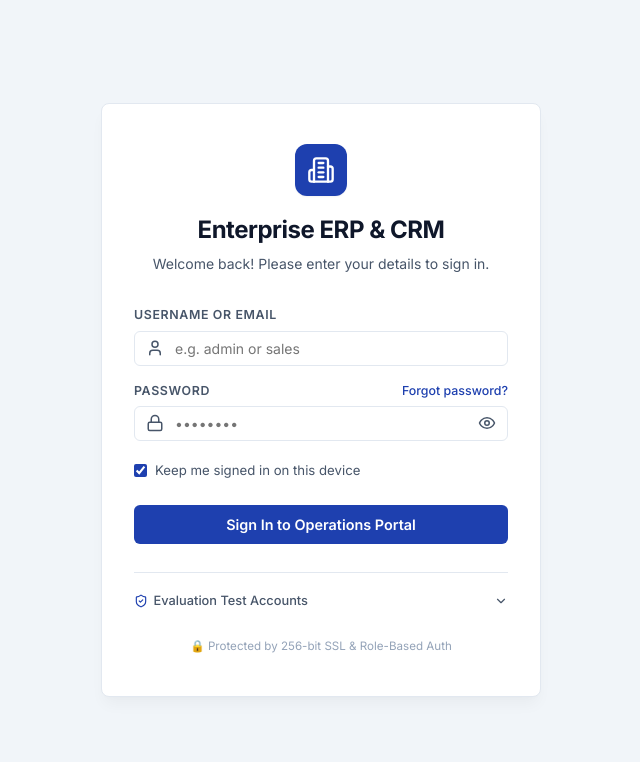
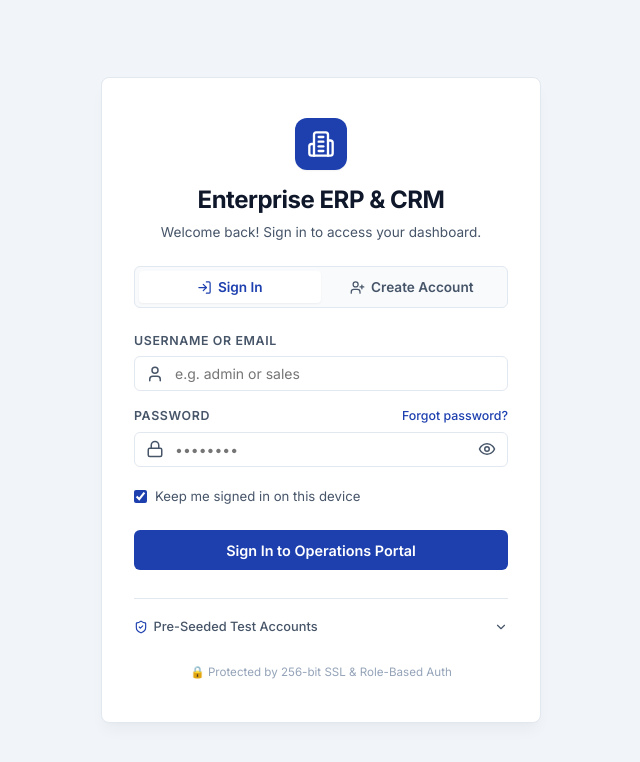
Before and after one commit to Theviveksing/mini-erp-crm-portal, a React (Vite) app in the folder frontend/: page / in a window 1280 px wide. Shown: the top 762 px of the page, without its empty margins (319-959 px from the left). Built offline with nearby package versions, Linux system fonts and the light colour scheme.

Commit message:
Feature: Add full user registration (Create Account) API and UI tab

```diff
--- a/frontend/src/components/Login.tsx
+++ b/frontend/src/components/Login.tsx
@@ -1,20 +1,31 @@
 import React, { useState } from 'react';
-import { User, Lock, Eye, EyeOff, ShieldAlert, Building2, ChevronDown, ChevronUp, Check, ShieldCheck } from 'lucide-react';
+import { User, Lock, Eye, EyeOff, ShieldAlert, Building2, ChevronDown, ChevronUp, Check, ShieldCheck, UserPlus, LogIn, BadgeCheck } from 'lucide-react';
 
 interface LoginProps {
   onLoginSuccess: (token: string, user: { id: string; name: string; username: string; role: string }) => void;
 }
 
 export const Login: React.FC<LoginProps> = ({ onLoginSuccess }) => {
+  const [authMode, setAuthMode] = useState<'signin' | 'register'>('signin');
+
+  // Login Form States
   const [username, setUsername] = useState('');
   const [password, setPassword] = useState('');
   const [showPassword, setShowPassword] = useState(false);
   const [rememberMe, setRememberMe] = useState(true);
+
+  // Register Form States
+  const [regName, setRegName] = useState('');
+  const [regUsername, setRegUsername] = useState('');
+  const [regPassword, setRegPassword] = useState('');
+  const [regRole, setRegRole] = useState('SALES');
+
   const [error, setError] = useState('');
+  const [successMsg, setSuccessMsg] = useState('');
   const [isLoading, setIsLoading] = useState(false);
   const [showDemoCredentials, setShowDemoCredentials] = useState(false);
 
-  const handleSubmit = async (e: React.FormEvent) => {
+  const handleLoginSubmit = async (e: React.FormEvent) => {
     e.preventDefault();
     if (!username || !password) {
       setError('Please enter both username and password');
@@ -22,6 +33,7 @@ export const Login: React.FC<LoginProps> = ({ onLoginSuccess }) => {
     }
 
     setError('');
+    setSuccessMsg('');
     setIsLoading(true);
 
     try {
@@ -45,7 +57,48 @@ export const Login: React.FC<LoginProps> = ({ onLoginSuccess }) => {
     }
   };
 
+  const handleRegisterSubmit = async (e: React.FormEvent) => {
+    e.preventDefault();
+    if (!regName.trim() || !regUsername.trim() || !regPassword) {
+      setError('Please complete all registration fields');
+      return;
+    }
+
+    setError('');
+    setSuccessMsg('');
+    setIsLoading(true);
+
+    try {
+      const response = await fetch('http://localhost:5000/api/auth/register', {
+        method: 'POST',
+        headers: { 'Content-Type': 'application/json' },
+        body: JSON.stringify({
+          name: regName.trim(),
+          username: regUsername.trim(),
+          password: regPassword,
+          role: regRole
+        })
+      });
+
+      const data = await response.json();
+
+      if (!response.ok) {
+        throw new Error(data.error || 'Registration failed');
+      }
+
+      setSuccessMsg('Account created successfully! Signing you in...');
+      setTimeout(() => {
+        onLoginSuccess(data.token, data.user);
+      }, 600);
+    } catch (err: any) {
+      setError(err.message || 'Failed to create user account');
+    } finally {
+      setIsLoading(false);
+    }
+  };
+
   const handleSelectDemoAccount = (roleName: string) => {
+    setAuthMode('signin');
     const roleKey = roleName.toLowerCase();
     setUsername(roleKey);
     setPassword(`${roleKey}123`);
@@ -56,7 +109,7 @@ export const Login: React.FC<LoginProps> = ({ onLoginSuccess }) => {
     <div className="login-page">
       <div className="login-card" style={{ maxWidth: '440px' }}>
         {/* Brand Header */}
-        <div style={{ textAlign: 'center', marginBottom: '2rem' }}>
+        <div style={{ textAlign: 'center', marginBottom: '1.5rem' }}>
           <div style={{
             display: 'inline-flex',
             alignItems: 'center',
@@ -66,7 +119,7 @@ export const Login: React.FC<LoginProps> = ({ onLoginSuccess }) => {
             borderRadius: '12px',
             backgroundColor: 'var(--primary)',
             color: '#ffffff',
-            marginBottom: '1rem',
+            marginBottom: '0.75rem',
             boxShadow: 'var(--shadow-sm)'
           }}>
             <Building2 size={28} />
@@ -74,9 +127,68 @@ export const Login: React.FC<LoginProps> = ({ onLoginSuccess }) => {
           <h2 style={{ fontSize: '1.5rem', fontWeight: 700, letterSpacing: '-0.02em', color: 'var(--text-main)' }}>
             Enterprise ERP & CRM
           </h2>
-          <p style={{ color: 'var(--text-muted)', fontSize: '0.875rem', marginTop: '0.35rem' }}>
-            Welcome back! Please enter your details to sign in.
+          <p style={{ color: 'var(--text-muted)', fontSize: '0.85rem', marginTop: '0.25rem' }}>
+            {authMode === 'signin' ? 'Welcome back! Sign in to access your dashboard.' : 'Create a new employee user account.'}
           </p>
+        </div>
+
+        {/* Tab Switcher */}
+        <div style={{
+          display: 'flex',
+          backgroundColor: 'var(--bg-app)',
+          borderRadius: 'var(--border-radius-sm)',
+          padding: '0.25rem',
+          marginBottom: '1.5rem',
+          border: '1px solid var(--border-color)'
+        }}>
+          <button
+            type="button"
+            onClick={() => { setAuthMode('signin'); setError(''); setSuccessMsg(''); }}
+            style={{
+              flex: 1,
+              padding: '0.5rem',
+              border: 'none',
+              borderRadius: '4px',
+              fontWeight: 600,
+              fontSize: '0.85rem',
+              cursor: 'pointer',
+              display: 'flex',
+              alignItems: 'center',
+              justifyContent: 'center',
+              gap: '0.35rem',
+              backgroundColor: authMode === 'signin' ? 'var(--bg-card)' : 'transparent',
+              color: authMode === 'signin' ? 'var(--primary)' : 'var(--text-muted)',
+              boxShadow: authMode === 'signin' ? 'var(--shadow-sm)' : 'none',
+              transition: 'all 0.15s ease'
+            }}
+          >
+            <LogIn size={15} />
+            <span>Sign In</span>
+          </button>
+          <button
+            type="button"
+            onClick={() => { setAuthMode('register'); setError(''); setSuccessMsg(''); }}
+            style={{
+              flex: 1,
+              padding: '0.5rem',
+              border: 'none',
+              borderRadius: '4px',
+              fontWeight: 600,
+              fontSize: '0.85rem',
+              cursor: 'pointer',
+              display: 'flex',
+              alignItems: 'center',
+              justifyContent: 'center',
+              gap: '0.35rem',
+              backgroundColor: authMode === 'register' ? 'var(--bg-card)' : 'transparent',
+              color: authMode === 'register' ? 'var(--primary)' : 'var(--text-muted)',
+              boxShadow: authMode === 'register' ? 'var(--shadow-sm)' : 'none',
+              transition: 'all 0.15s ease'
+            }}
+          >
+            <UserPlus size={15} />
+            <span>Create Account</span>
+          </button>
         </div>
 
         {/* Error Alert */}
@@ -87,8 +199,17 @@ export const Login: React.FC<LoginProps> = ({ onLoginSuccess }) => {
           </div>
         )}
 
-        {/* Authentication Form */}
-        <form onSubmit={handleSubmit}>
+        {/* Success Alert */}
+        {successMsg && (
+          <div className="alert-box" style={{ backgroundColor: 'var(--success-light)', color: 'var(--success)', border: '1px solid rgba(15,118,110,0.2)', animation: 'fadeIn 0.2s ease-out' }}>
+            <BadgeCheck size={18} style={{ flexShrink: 0 }} />
+            <span>{successMsg}</span>
+          </div>
+        )}
+
+        {/* MODE 1: Sign In Form */}
+        {authMode === 'signin' ? (
+          <form onSubmit={handleLoginSubmit}>
             <div className="form-group">
               <label className="form-label" htmlFor="username">Username or Email</label>
               <div style={{ position: 'relative' }}>
@@ -174,7 +295,6 @@ export const Login: React.FC<LoginProps> = ({ onLoginSuccess }) => {
               </div>
             </div>
 
-          {/* Remember Me Option */}
             <div style={{ display: 'flex', alignItems: 'center', gap: '0.5rem', marginBottom: '1.5rem' }}>
               <input
                 type="checkbox"
@@ -197,6 +317,100 @@ export const Login: React.FC<LoginProps> = ({ onLoginSuccess }) => {
               {isLoading ? 'Authenticating...' : 'Sign In to Operations Portal'}
             </button>
           </form>
+        ) : (
+          /* MODE 2: Register Form */
+          <form onSubmit={handleRegisterSubmit}>
+            <div className="form-group">
+              <label className="form-label" htmlFor="regName">Full Name</label>
+              <input
+                type="text"
+                id="regName"
+                className="form-input"
+                placeholder="e.g. Aditya Sharma"
+                value={regName}
+                onChange={(e) => setRegName(e.target.value)}
+                disabled={isLoading}
+              />
+            </div>
+
+            <div className="form-group">
+              <label className="form-label" htmlFor="regUsername">Choose Username</label>
+              <div style={{ position: 'relative' }}>
+                <User
+                  size={18}
+                  style={{
+                    position: 'absolute',
+                    left: '0.75rem',
+                    top: '50%',
+                    transform: 'translateY(-50%)',
+                    color: 'var(--text-muted)'
+                  }}
+                />
+                <input
+                  type="text"
+                  id="regUsername"
+                  className="form-input"
+                  style={{ paddingLeft: '2.5rem' }}
+                  placeholder="e.g. aditya_sales"
+                  value={regUsername}
+                  onChange={(e) => setRegUsername(e.target.value)}
+                  disabled={isLoading}
+                />
+              </div>
+            </div>
+
+            <div className="form-group">
+              <label className="form-label" htmlFor="regPassword">Set Password</label>
+              <div style={{ position: 'relative' }}>
+                <Lock
+                  size={18}
+                  style={{
+                    position: 'absolute',
+                    left: '0.75rem',
+                    top: '50%',
+                    transform: 'translateY(-50%)',
+                    color: 'var(--text-muted)'
+                  }}
+                />
+                <input
+                  type="password"
+                  id="regPassword"
+                  className="form-input"
+                  style={{ paddingLeft: '2.5rem' }}
+                  placeholder="••••••••"
+                  value={regPassword}
+                  onChange={(e) => setRegPassword(e.target.value)}
+                  disabled={isLoading}
+                />
+              </div>
+            </div>
+
+            <div className="form-group" style={{ marginBottom: '1.5rem' }}>
+              <label className="form-label" htmlFor="regRole">Assign Employee Role</label>
+              <select
+                id="regRole"
+                className="form-select"
+                value={regRole}
+                onChange={(e) => setRegRole(e.target.value)}
+                disabled={isLoading}
+              >
+                <option value="SALES">Sales Executive (CRM & Sales Orders)</option>
+                <option value="WAREHOUSE">Warehouse Staff (Inventory & Logs)</option>
+                <option value="ACCOUNTS">Accounts Team (Financial Overview)</option>
+                <option value="ADMIN">System Administrator (Full Access)</option>
+              </select>
+            </div>
+
+            <button
+              type="submit"
+              className="btn btn-primary"
+              style={{ width: '100%', padding: '0.65rem 1rem', fontSize: '0.9rem', fontWeight: 600 }}
+              disabled={isLoading}
+            >
+              {isLoading ? 'Creating Account...' : 'Register New Account'}
+            </button>
+          </form>
+        )}
 
         {/* Discrete Professional Test Account Drawer */}
         <div style={{ marginTop: '1.75rem', paddingTop: '1rem', borderTop: '1px solid var(--border-color)' }}>
@@ -219,7 +433,7 @@ export const Login: React.FC<LoginProps> = ({ onLoginSuccess }) => {
           >
             <span style={{ display: 'flex', alignItems: 'center', gap: '0.35rem' }}>
               <ShieldCheck size={14} style={{ color: 'var(--primary)' }} />
-              Evaluation Test Accounts
+              Pre-Seeded Test Accounts
             </span>
             {showDemoCredentials ? <ChevronUp size={14} /> : <ChevronDown size={14} />}
           </button>
@@ -235,7 +449,7 @@ export const Login: React.FC<LoginProps> = ({ onLoginSuccess }) => {
               animation: 'fadeIn 0.2s ease-out'
             }}>
               <p style={{ color: 'var(--text-muted)', marginBottom: '0.5rem', fontWeight: 500 }}>
-                Select a role to populate credentials:
+                Click a role to populate pre-configured test credentials:
               </p>
               <div style={{ display: 'grid', gridTemplateColumns: '1fr 1fr', gap: '0.35rem' }}>
                 {[
@@ -263,7 +477,7 @@ export const Login: React.FC<LoginProps> = ({ onLoginSuccess }) => {
                   >
                     <span style={{ fontWeight: 600, color: 'var(--text-main)', display: 'flex', alignItems: 'center', gap: '0.25rem' }}>
                       {item.role}
-                      {username === item.user && <Check size={12} style={{ color: 'var(--success)' }} />}
+                      {authMode === 'signin' && username === item.user && <Check size={12} style={{ color: 'var(--success)' }} />}
                     </span>
                     <span style={{ color: 'var(--text-muted)', fontSize: '0.7rem' }}>{item.desc}</span>
                   </button>
```
Also changed, not shown: 2 other files (tests, documents, lock files or other folders). Lines whose indentation alone changed are shown as unchanged.
